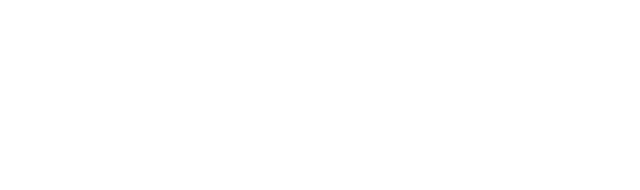
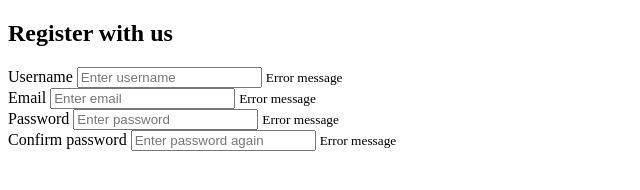
Before and after one commit to webdevlviv2021/Form-Registration, a plain HTML site: page index.htnl/index.html in a window 1280 px wide. Shown: the whole page, without its empty margins (0-640 px from the left). Drawn offline with Linux system fonts and the light colour scheme.

Commit message:
html blocks

```diff
--- a/index.htnl/index.html
+++ b/index.htnl/index.html
@@ -8,7 +8,31 @@
     <link rel="stylesheet" href="../index.css/index.css">
 </head>
 <body>
-
+    <div class="container">
+        <form id="form" class='form'>
+            <h2>Register with us</h2>
+            <div class="form-control">
+                <label for="username">Username</label>
+                <input type="text" id="username" placeholder="Enter username">
+                <small>Error message</small>
+            </div>
+            <div class="form-control">
+                <label for="username">Email</label>
+                <input type="text" id="email" placeholder="Enter email">
+                <small>Error message</small>
+            </div>
+            <div class="form-control">
+                <label for="password">Password</label>
+                <input type="password" id="password" placeholder="Enter password">
+                <small>Error message</small>
+            </div>
+            <div class="form-control">
+                <label for="password">Confirm password</label>
+                <input type="password" id="password" placeholder="Enter password again">
+                <small>Error message</small>
+            </div>
+        </form>
+    </div>
     <script src="../index.js/index.js"></script>
 </body>
 </html>
```
